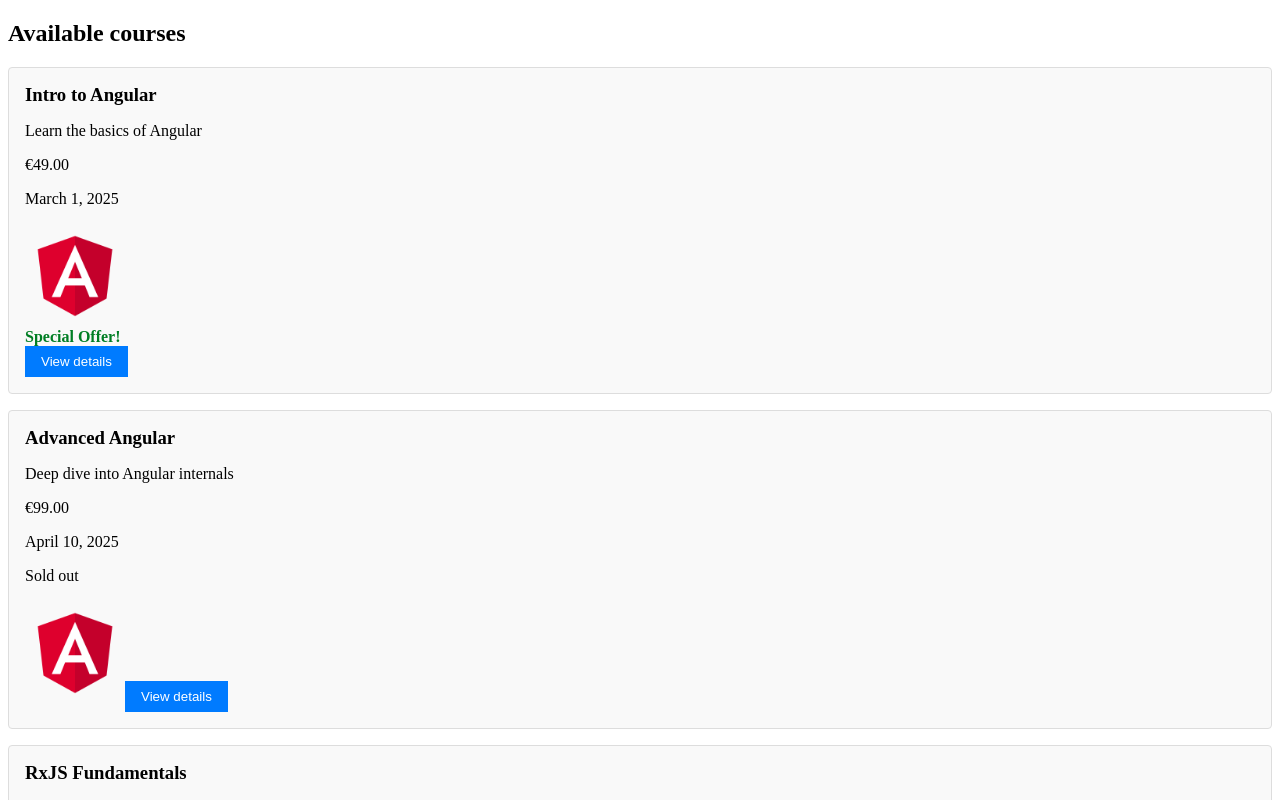
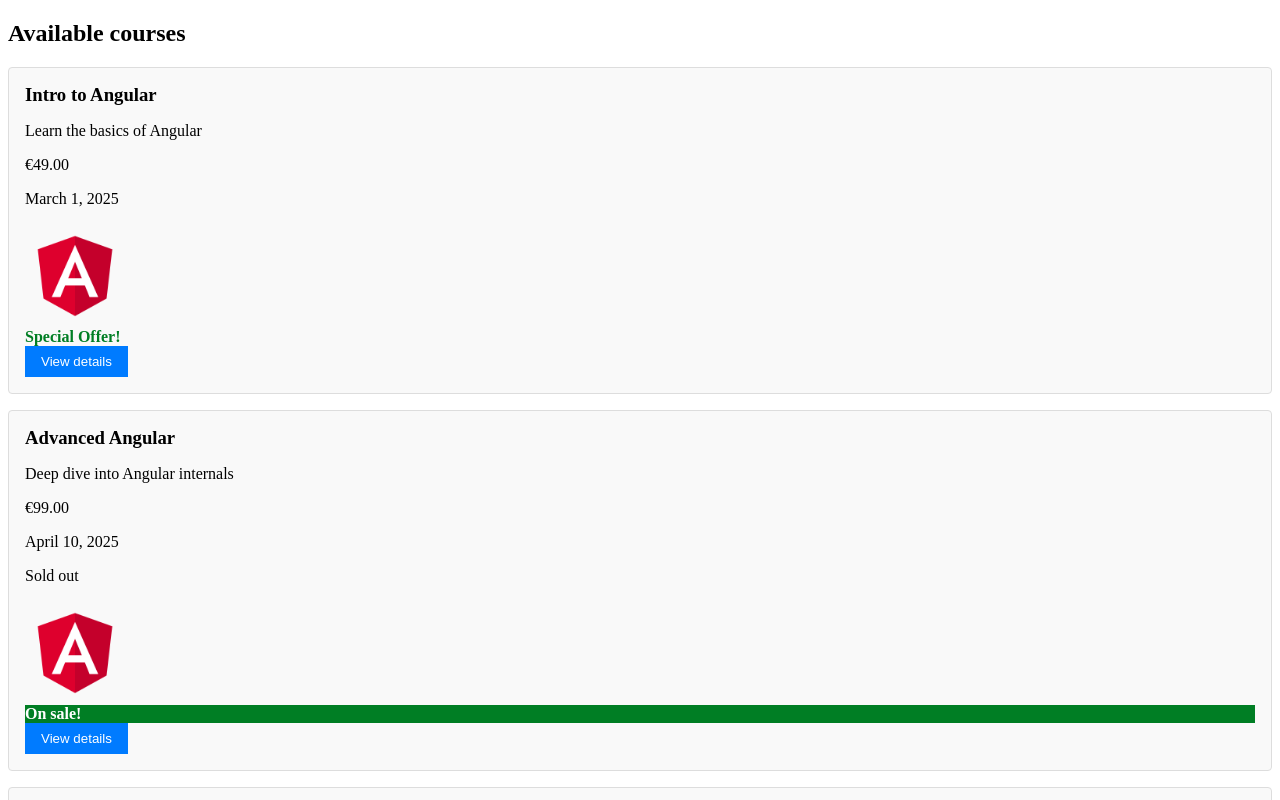
Before and after one commit to vengrzhanovskayadariia-star/learn-angular, an Angular app in the folder course-booking-system/: page / in a window 1280 px wide. Shown: the top 800 px of the page. Built offline with nearby package versions, Linux system fonts and the light colour scheme.

Commit message:
add banner on sale

```diff
--- a/course-booking-system/src/app/courses-list/courses-list.css
+++ b/course-booking-system/src/app/courses-list/courses-list.css
@@ -15,6 +15,12 @@
     font-weight: bold;
 }
 
+.sale-banner {
+    color: #fff;
+    font-weight: bold;
+    background-color: #007e24;
+}
+
 button {
     background-color: #007bff;
     color: white;
--- a/course-booking-system/src/app/courses-list/courses-list.html
+++ b/course-booking-system/src/app/courses-list/courses-list.html
@@ -10,6 +10,9 @@
     @if (course.price < 50){
        <div class="special-offer">Special Offer!</div>
     }
+    @if (course.onSale){
+        <div class="sale-banner">On sale!</div>
+    }
     <button (click)="viewDetails(course.title)">View details</button>
 </div>
 }
--- a/course-booking-system/src/app/courses-list/courses-list.ts
+++ b/course-booking-system/src/app/courses-list/courses-list.ts
@@ -10,9 +10,9 @@
 export class CoursesList implements OnInit {
 title: string = "Available courses";
 courses = [
-    { id: 1, title: 'Intro to Angular', description: 'Learn the basics of Angular', price: 49, date: '2025-03-01', soldOut: false, img: 'angular-logo.png' },
-    { id: 2, title: 'Advanced Angular', description: 'Deep dive into Angular internals', price: 99, date: '2025-04-10', soldOut: true, img: 'angular-logo.png'},
-    { id: 3, title: 'RxJS Fundamentals', description: 'Asynchronous data streams', price: 45, date: '2025-05-05', img: 'rxjs-logo.png', soldOut: false }
+    { id: 1, title: 'Intro to Angular', description: 'Learn the basics of Angular', price: 49, date: '2025-03-01', soldOut: false, img: 'angular-logo.png', onSale: false },
+    { id: 2, title: 'Advanced Angular', description: 'Deep dive into Angular internals', price: 99, date: '2025-04-10', soldOut: true, img: 'angular-logo.png', onSale: true},
+    { id: 3, title: 'RxJS Fundamentals', description: 'Asynchronous data streams', price: 45, date: '2025-05-05', img: 'rxjs-logo.png', soldOut: false, onSale: true }
   ];
 
   ngOnInit(): void {
```
